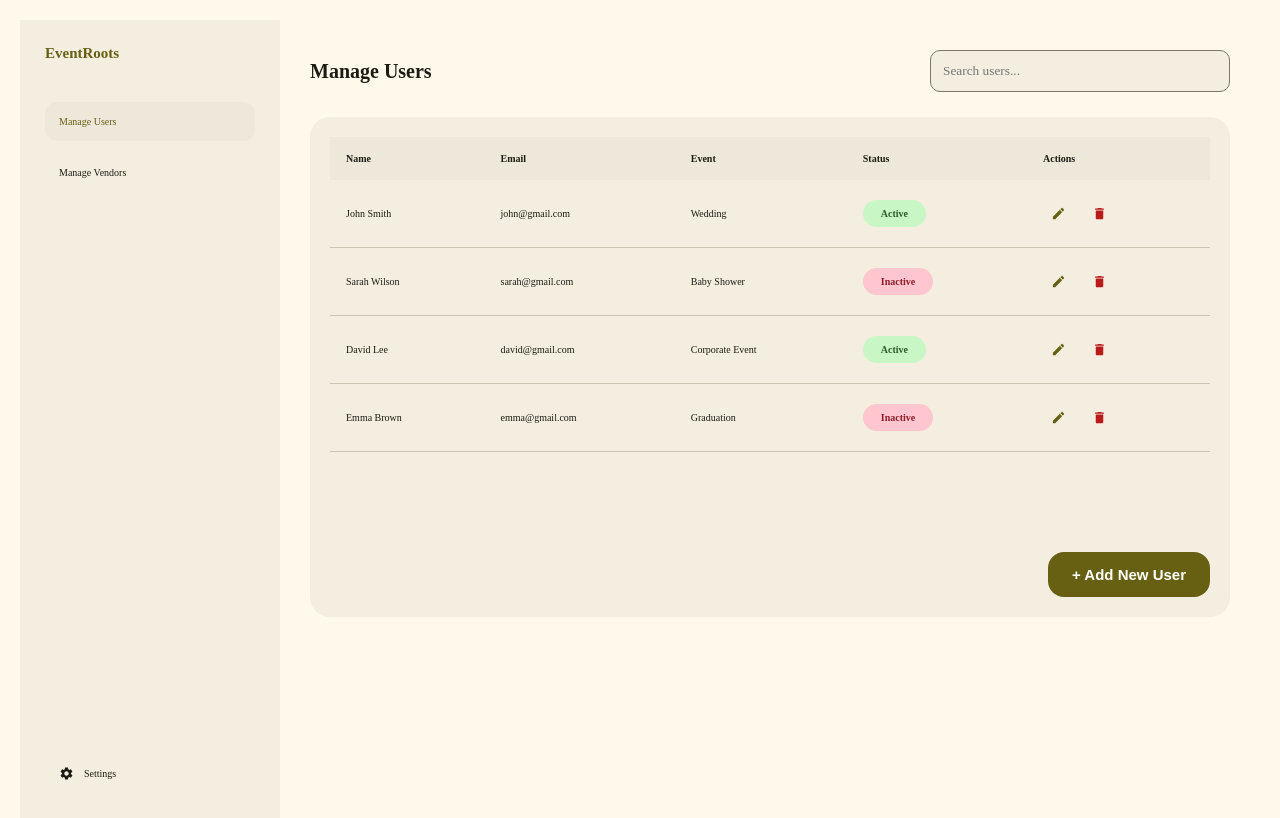
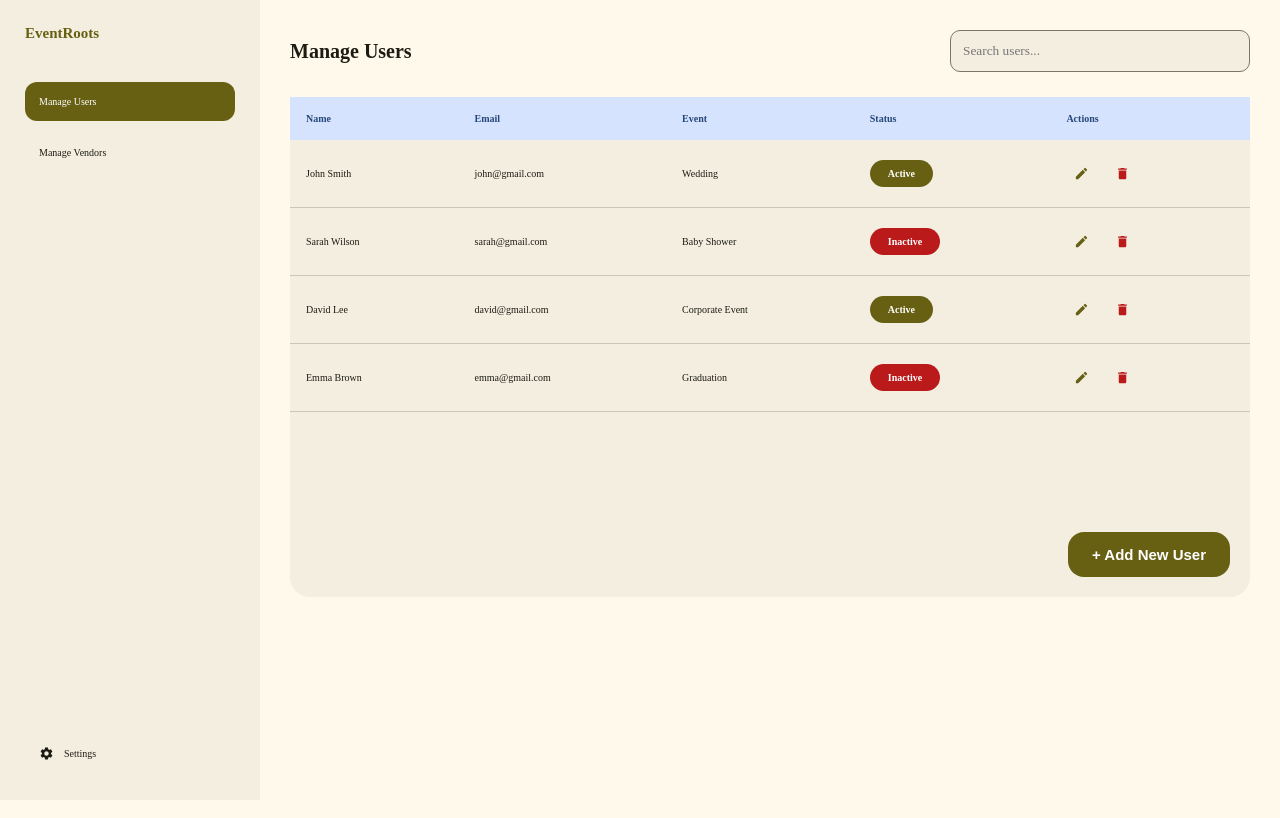
Before and after one commit to flamboyantpenguin/eventroots, a React (Vite) app in the folder frontend/: page /admin in a window 1280 px wide. Shown: the top 818 px of the page. Built offline with nearby package versions, Linux system fonts and the light colour scheme; a web font is replaced by a local one.

Commit message:
style: update Admin CSS for improved sidebar and table styling

```diff
--- a/frontend/src/pages/admin/Admin.css
+++ b/frontend/src/pages/admin/Admin.css
@@ -3,6 +3,11 @@
   padding: 0;
   box-sizing: border-box;
 }
+
+#root {
+  padding: 0;
+}
+
 
 .admin {
   display: flex;
@@ -41,12 +46,13 @@
 }
 
 .sidebar li:hover {
-  background: var(--md-sys-color-surface-container-high);
+  background: var(--md-sys-color-secondary);
+  color: var(--md-sys-color-on-secondary)
 }
 
 .active-menu {
-  background: var(--md-sys-color-surface-container-high);
-  color: var(--md-sys-color-primary);
+  background: var(--md-sys-color-primary);
+  color: var(--md-sys-color-on-primary);
 }
 
 /* Settings */
@@ -63,7 +69,8 @@
 }
 
 .settings-menu:hover {
-  background: var(--md-sys-color-surface-container-high);
+   background: var(--md-sys-color-primary);
+  color: var(--md-sys-color-on-primary);
 }
 
 /* Content */
@@ -98,18 +105,19 @@
 .table-container {
   background: var(--md-sys-color-surface-container);
   border-radius: 20px;
-  padding: 20px;
   position: relative;
   min-height: 500px;
 }
 
 table {
   width: 100%;
+  border-radius: 20px;
   border-collapse: collapse;
 }
 
 th {
-  background: var(--md-sys-color-surface-container-high);
+  background: var(--md-sys-color-secondary-container);
+  color: var(--md-sys-color-on-secondary-container);
   padding: 16px;
   text-align: left;
 }
@@ -129,13 +137,13 @@ td {
 }
 
 .status.active {
-  background: #c8f7c5;
-  color: #2d5a27;
+  background: var(--md-sys-color-primary);
+  color: var(--md-sys-color-on-primary);
 }
 
 .status.inactive {
-  background: #ffc6cf;
-  color: #8b1d2c;
+  background: var(--md-sys-color-error);
+  color: var(--md-sys-color-on-error);
 }
 
 /* Action Buttons */
```
